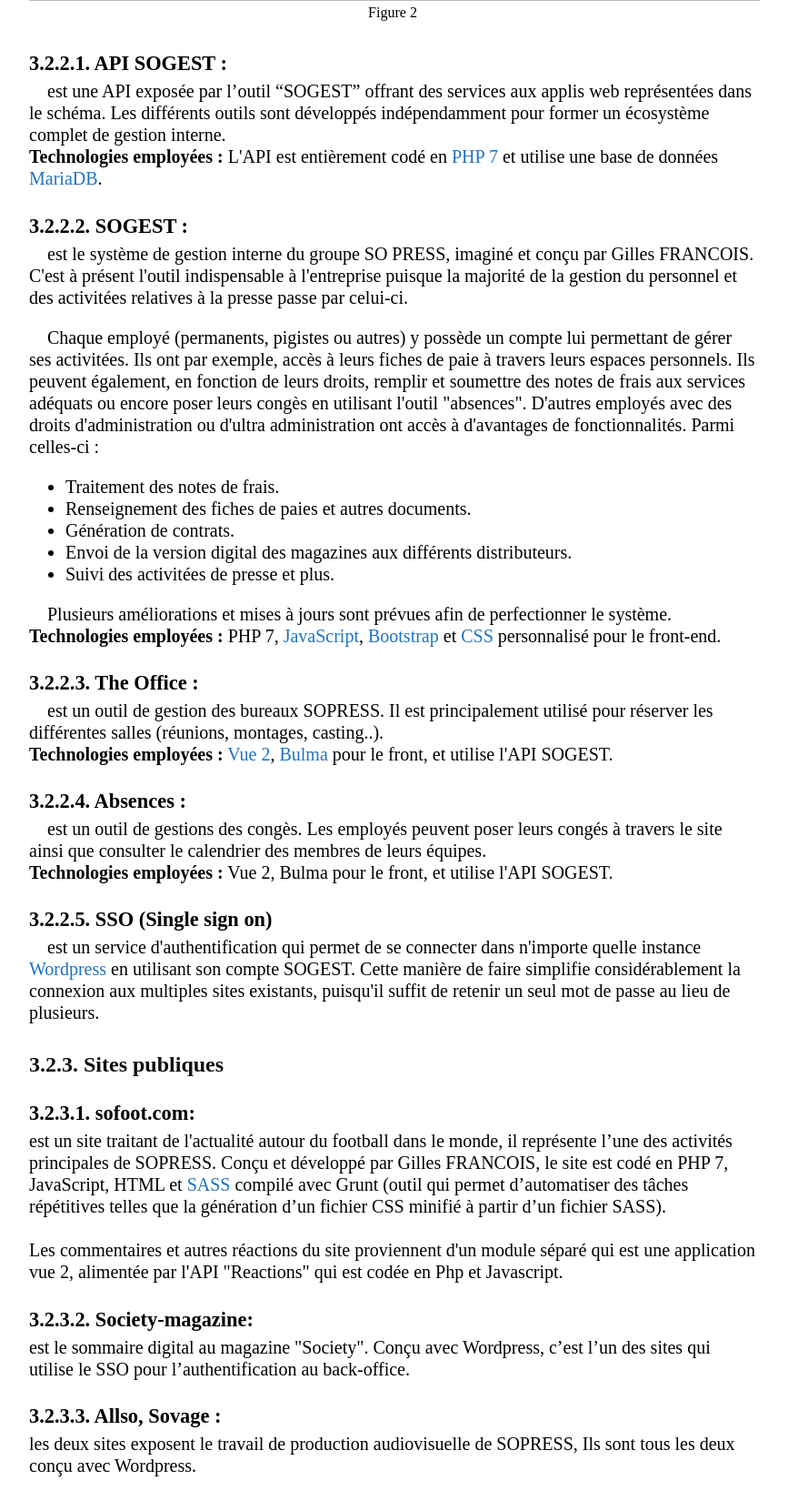
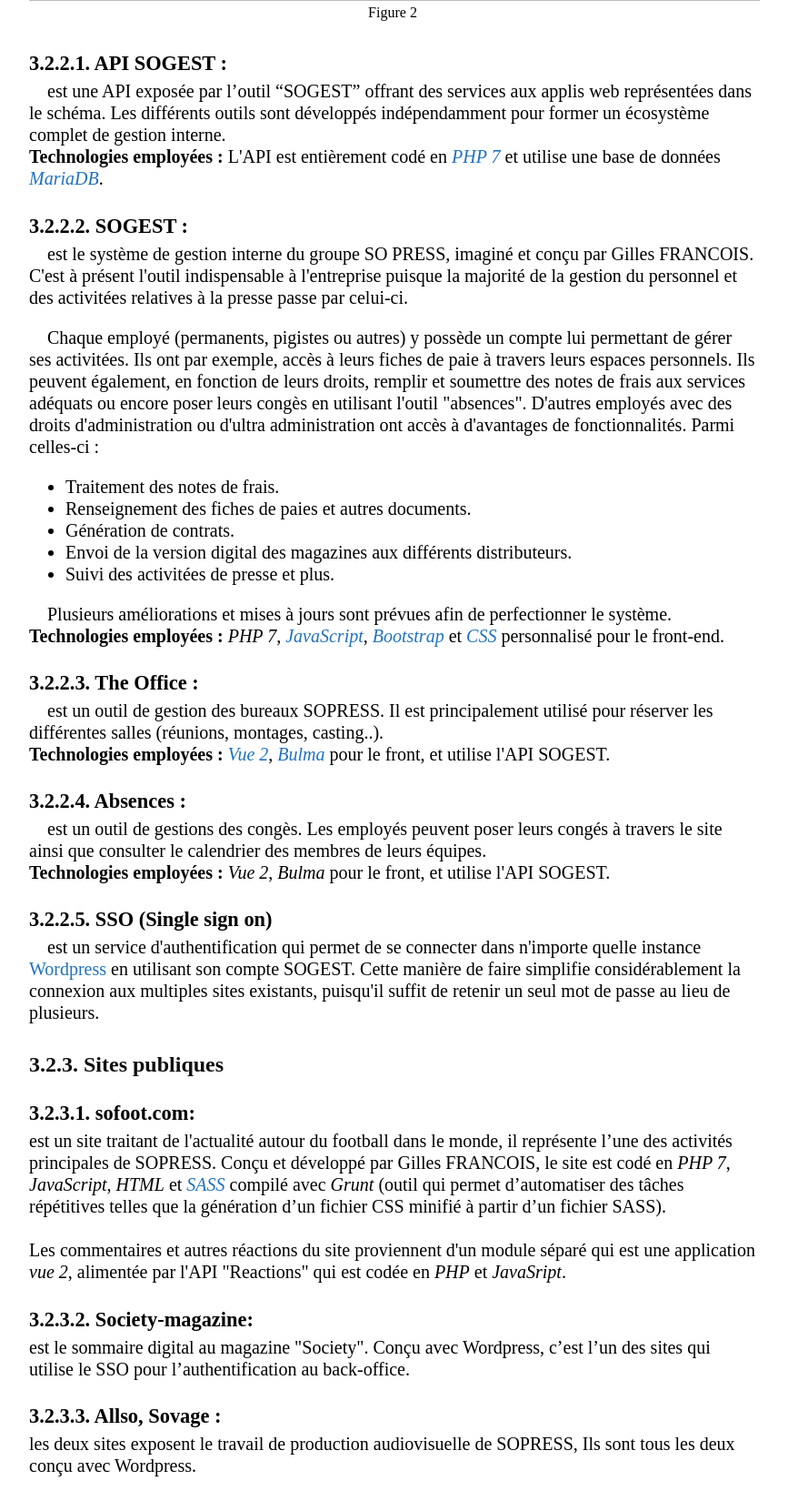
Before and after one commit to Aliciasaci/Rapport_stage, a PHP site: page /missions.php in a window 1280 px wide. Shown: the part 2888-4538 px from the top of the page at 91% size, without its empty margins (208-1075 px from the left). Run offline with PHP 8.4, Linux system fonts and the light colour scheme.

Commit message:
mise à jour

```diff
--- a/missions.php
+++ b/missions.php
@@ -71,7 +71,7 @@
                         <div class="appli">
                             <h3>3.2.2.1. API SOGEST :</h3>
                             <p class="alinea"> est une API exposée par l’outil “SOGEST” offrant des services aux applis web représentées dans le schéma. Les différents outils sont développés indépendamment pour former un écosystème complet de gestion interne.<br />
-                                <b>Technologies employées :</b> L'API est entièrement codé en <a href="https://www.php.net/">PHP 7</a> et utilise une base de données <a href="https://mariadb.org">MariaDB</a>.<br />
+                                <b>Technologies employées :</b> L'API est entièrement codé en <a href="https://www.php.net/"><i>PHP 7</i></a> et utilise une base de données <a href="https://mariadb.org"><i>MariaDB</i></a>.<br />
                             </p>
                         </div>
                         <div class="appli">
@@ -89,19 +89,19 @@
                                 <li>Suivi des activitées de presse et plus.</li>
                             </ul>
                             <p class="alinea">Plusieurs améliorations et mises à jours sont prévues afin de perfectionner le système.<br />
-                                <b>Technologies employées :</b> PHP 7, <a href="https://www.javascript.com/">JavaScript</a>, <a href="https://getbootstrap.com">Bootstrap</a> et <a href="https://www.w3.org/Style/CSS/#specs">CSS</a> personnalisé pour le front-end.
+                                <b>Technologies employées :</b> <i>PHP 7</i>, <a href="https://www.javascript.com/"><i>JavaScript</i></a>, <a href="https://getbootstrap.com"><i>Bootstrap</i></a> et <a href="https://www.w3.org/Style/CSS/#specs"><i>CSS</i></a> personnalisé pour le front-end.
                             </p>
                         </div>
                         <div class="appli">
                             <h3>3.2.2.3. The Office : </h3>
                             <p class="alinea">est un outil de gestion des bureaux SOPRESS. Il est principalement utilisé pour réserver les différentes salles (réunions, montages, casting..).<br />
-                                <b>Technologies employées :</b> <a href="https://v2.vuejs.org/">Vue 2</a>, <a href="https://bulma.io/">Bulma</a> pour le front, et utilise l'API SOGEST.
+                                <b>Technologies employées :</b> <a href="https://v2.vuejs.org/"><i>Vue 2</i></a>, <a href="https://bulma.io/"><i>Bulma</i></a> pour le front, et utilise l'API SOGEST.
                             </p>
                         </div>
                         <div class="appli">
                             <h3>3.2.2.4. Absences :</h3>
                             <p class="alinea">est un outil de gestions des congès. Les employés peuvent poser leurs congés à travers le site ainsi que consulter le calendrier des membres de leurs équipes.<br />
-                                <b>Technologies employées :</b> Vue 2, Bulma pour le front, et utilise l'API SOGEST.
+                                <b>Technologies employées :</b> <i>Vue 2</i>, <i>Bulma</i> pour le front, et utilise l'API SOGEST.
                             </p>
                         </div>
                         <div class="appli">
@@ -114,9 +114,9 @@
                         <h2>3.2.3. Sites publiques</h2>
                         <div class="appli">
                             <h3>3.2.3.1. <a class="title_link" href="https://www.sofoot.com">sofoot.com</a>:</h3>
-                            <p>est un site traitant de l'actualité autour du football dans le monde, il représente l’une des activités principales de SOPRESS. Conçu et développé par Gilles FRANCOIS, le site est codé en PHP 7, JavaScript, HTML et <a href="https://sass-lang.com/">SASS</a> compilé avec
-                                Grunt (outil qui permet d’automatiser des tâches répétitives telles que la génération d’un fichier CSS minifié à partir d’un fichier SASS).<br /><br />
-                                Les commentaires et autres réactions du site proviennent d'un module séparé qui est une application vue 2, alimentée par l'API "Reactions" qui est codée en Php et Javascript.
+                            <p>est un site traitant de l'actualité autour du football dans le monde, il représente l’une des activités principales de SOPRESS. Conçu et développé par Gilles FRANCOIS, le site est codé en <i>PHP 7</i>, <i>JavaScript</i>, <i>HTML</i> et <a href="https://sass-lang.com/"><i>SASS</i></a> compilé avec
+                                <i>Grunt</i> (outil qui permet d’automatiser des tâches répétitives telles que la génération d’un fichier CSS minifié à partir d’un fichier SASS).<br /><br />
+                                Les commentaires et autres réactions du site proviennent d'un module séparé qui est une application <i>vue 2</i>, alimentée par l'API "Reactions" qui est codée en <i>PHP</i> et <i>JavaSript</i>.
                             </p>
                         </div>
                         <div class="appli">
@@ -151,7 +151,7 @@
 
                             Avant de pouvoir configurer le serveur LDAP et de créer l'annuaire, il est important de comprendre la technologie derrière et l'intérêt de l'utiliser dans notre cas.<br /><br />
                             <b>Définition du protocol LDAP «Lightweight Directory Access Protocol» :</b><br />
-                            Ce protocole est un <a href="https://fr.wikipedia.org/wiki/Protocole_réseau">protocole réseau</a> permettant d'avoir accès aux services d’annuaires distribués et centralisés ainsi que de les modifier. LDAP est la version légère du protocole DAP, qui s'avère être trop complexe pour la gestion d'annuaires volumineux. Les annuaires de ce genre sont généralement utilisés par les entreprise à grande quantités de données afin de faire des accès plus rapides. Dans ce contexte on parle de serveur LDAP.
+                            Un<a href="https://fr.wikipedia.org/wiki/Protocole_réseau">protocole réseau</a> permettant d'avoir accès aux services d’annuaires distribués et centralisés ainsi que de les modifier. LDAP est la version légère du protocole DAP, qui s'avère être trop complexe pour la gestion d'annuaires volumineux. Les annuaires de ce genre sont généralement utilisés par les entreprise à grande quantités de données afin de faire des accès plus rapides. Dans ce contexte on parle de serveur LDAP.
                             <br /><br /><b>Définition d'un annuaire LDAP</b><br />
                             Un annuaire LDAP est une <ax href="https://fr.wikipedia.org/wiki/Base_de_données_relationnelle">base de données relationnelle</ax> qui va contenir des informations sur des personnes, des groupes, machines etc. Ils sont couramment employés pour stocker des données d’authentification, des données d'utilisateurs (mot de passe, pseudonyme, e-mail, téléphone, etc.) ou d'objets (localisation, marque, modèle, etc.). D'autres applications (exemple : Mattermost) peuvent utiliser ce service pour valider les identifiants de connexion.<br /><br />
 
```
